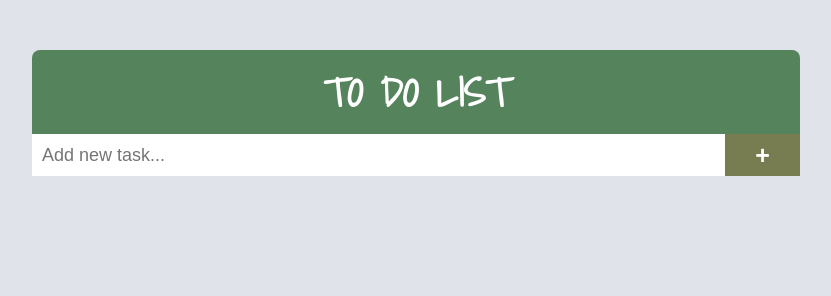
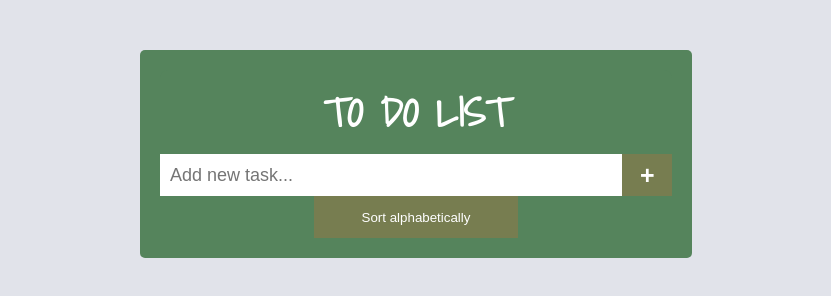
Before and after one commit to natheerah24/To-do-list, a plain HTML site: page index.html in a window 1280 px wide. Shown: the whole page, without its empty margins (224-1055 px from the left). Drawn offline with Linux system fonts and the light colour scheme.

Commit message:
sort function

```diff
--- a/index.html
+++ b/index.html
@@ -17,11 +17,18 @@
     <div class="container">
       <div class="app">
         <h1>TO DO LIST</h1>
-        <form>
-          <input type="text" placeholder="Add new task..." />
+
+        <form onsubmit="addRecord()">
+          <input type="text" placeholder="Add new task..." id="name" />
           <button type="submit">&plus;</button>
         </form>
-        <ul></ul>
+
+        <ul id="id01"></ul>
+        <div id="alpha">
+          <button class="alph-btm" onclick="sortList()">
+            Sort alphabetically
+          </button>
+        </div>
       </div>
     </div>
     <script src="/script.js"></script>
--- a/script.js
+++ b/script.js
@@ -21,6 +21,7 @@ function loadTasks() {
     }" onfocus="getCurrentTask(this)" onblur="editTask(this)">
           <i class="fa fa-trash" onclick="removeTask(this)"></i>`;
     list.insertBefore(li, list.children[0]);
+    console.log(tasks);
   });
 }
 
@@ -108,3 +109,23 @@ function editTask(event) {
 
   localStorage.setItem("tasks", JSON.stringify(tasks));
 }
+function sortList() {
+  var list, i, switching, b, shouldSwitch;
+  list = document.getElementById("id01");
+  switching = true;
+  while (switching) {
+    switching = false;
+    b = list.getElementsByTagName("LI");
+    for (i = 0; i < b.length - 1; i++) {
+      shouldSwitch = false;
+      if (b[i].innerHTML.toLowerCase() > b[i + 1].innerHTML.toLowerCase()) {
+        shouldSwitch = true;
+        break;
+      }
+    }
+    if (shouldSwitch) {
+      b[i].parentNode.insertBefore(b[i + 1], b[i]);
+      switching = true;
+    }
+  }
+}
--- a/style.css
+++ b/style.css
@@ -13,7 +13,10 @@
 }
 
 .app {
-  width: 60%;
+  width: 40%;
+  background-color: #55845c;
+  border-radius: 5px;
+  padding: 20px;
 }
 
 @media (max-width: 768px) {
@@ -21,7 +24,11 @@
     width: 90%;
   }
 }
-
+#alpha {
+  width: 100%;
+  display: flex;
+  justify-content: center;
+}
 .app h1 {
   color: white;
   font-size: 40px;
@@ -37,7 +44,14 @@
   width: 100%;
   background-color: #262e4c;
 }
-
+.alph-btm {
+  border: none;
+  color: white;
+  background-color: #777d50;
+  height: 42px;
+  width: 40%;
+  /* margin-left: 140px; */
+}
 .app form input {
   border: none;
   background-color: white;
@@ -71,7 +85,10 @@
   border-bottom-right-radius: 0.5rem 0.5rem 0 0 !important;
   border-bottom-left-radius: 0.5rem 0.5rem 0 0 !important;
 }
-
+/* .app {
+  width: 60%;
+  background-color: #55845c;
+} */
 .check {
   width: 0.8em;
   height: 0.8em;
```
